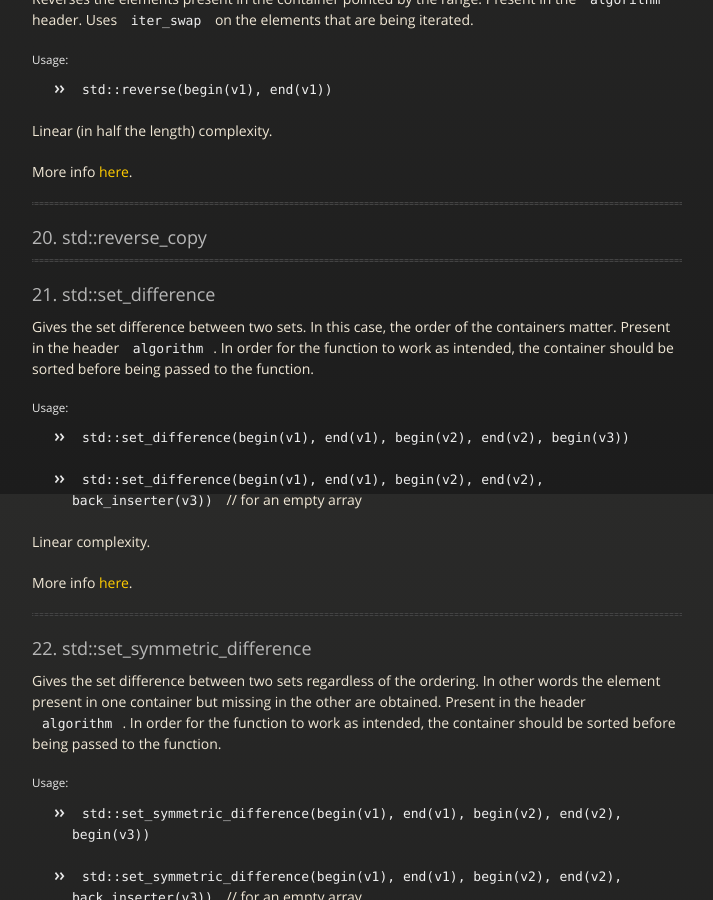
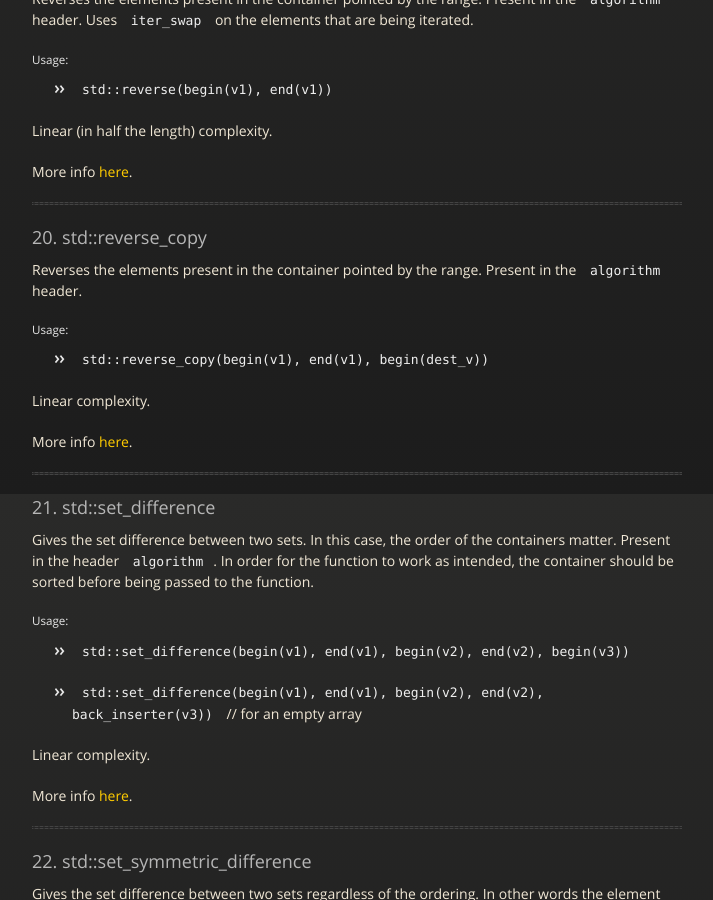
Before and after one commit to naveenspace7/naveenspace7.github.io, a Jekyll site: the page built from _posts/2020-1-23-AlgorithmsCpp.md, in a window 1280 px wide and 900 px high, scrolled down 6706 px. Shown: the whole window, without its empty margins (283-996 px from the left). Built offline with Jekyll 4.4.1, drawn with Linux system fonts in a browser that asks for light colours.

Commit message:
Add reverse_copy algorithm

```diff
--- a/_posts/2020-1-23-AlgorithmsCpp.md
+++ b/_posts/2020-1-23-AlgorithmsCpp.md
@@ -346,6 +346,16 @@ ___
 
 ### 20. std::reverse_copy <a name="rcopy"></a>
 
+Reverses the elements present in the container pointed by the range. Present in the `algorithm` header.
+
+##### Usage:
+
+* `std::reverse_copy(begin(v1), end(v1), begin(dest_v))`
+
+Linear complexity.
+
+More info [here](http://www.cplusplus.com/reference/algorithm/reverse_copy/).
+
 ___
 
 ### 21. std::set_difference <a name="sdiff"></a>
```
